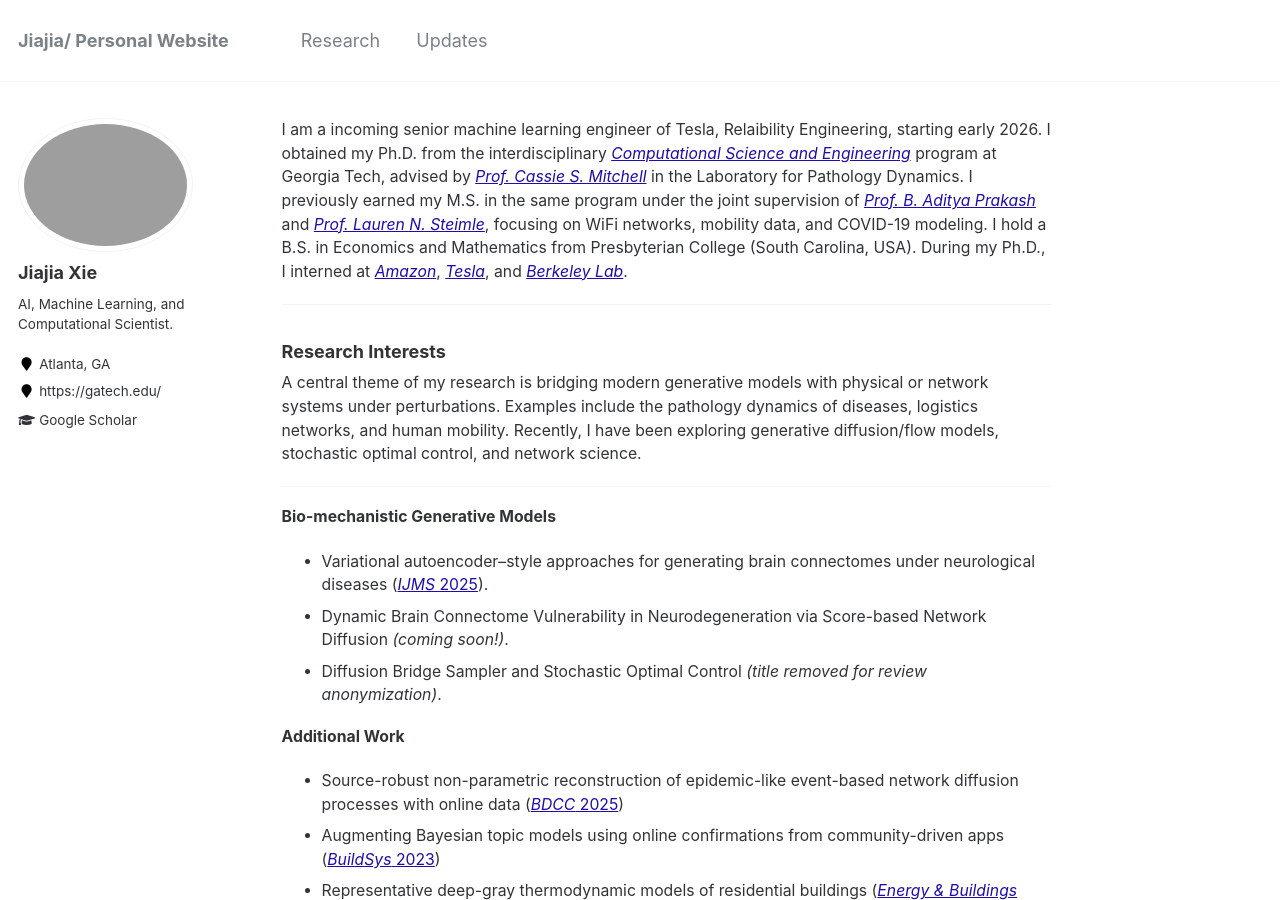
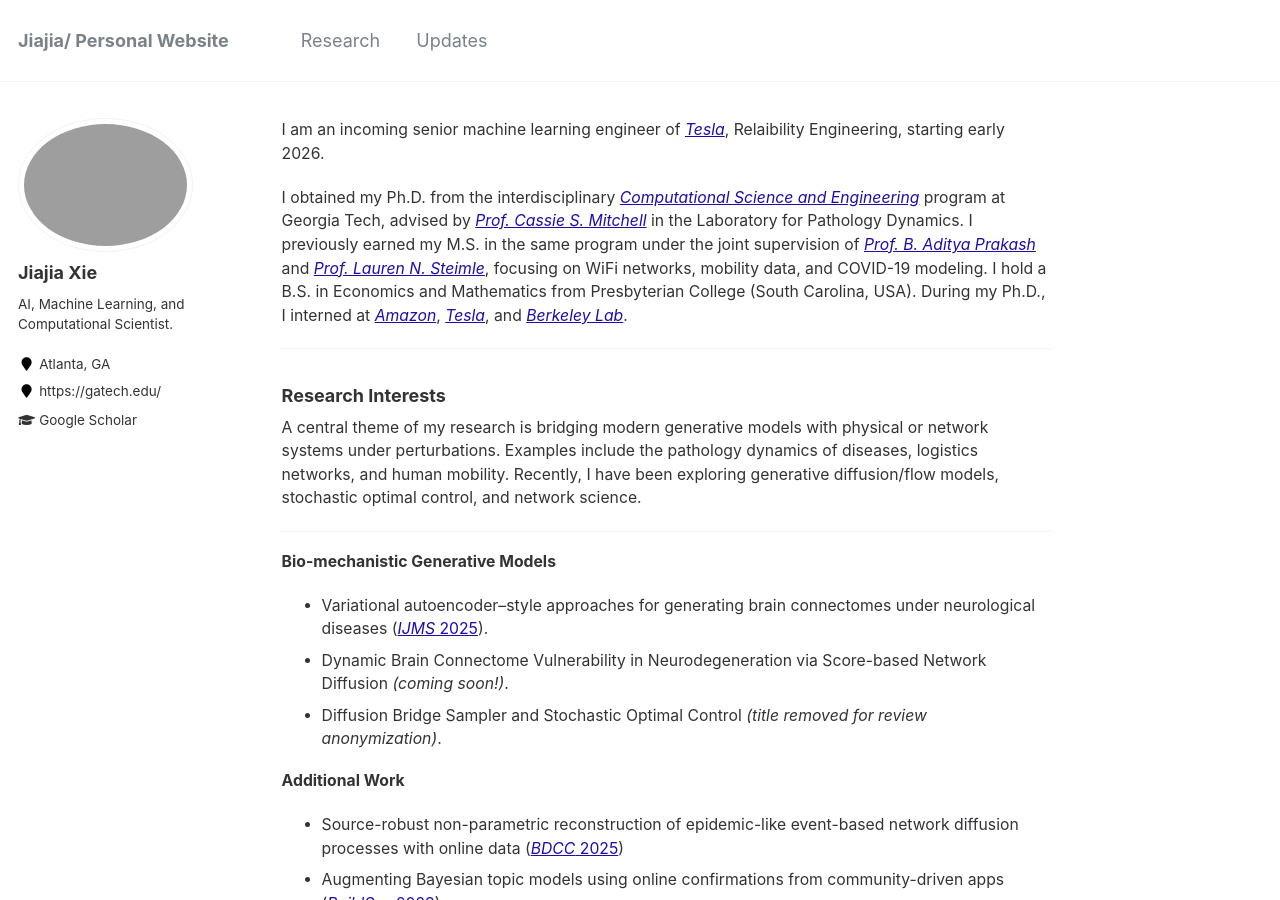
Before and after one commit to jxie1997/jxie1997.github.io, a Jekyll site: the page built from _pages/about.md, in a window 1280 px wide and 900 px high. Built offline with Jekyll 4.4.1, drawn with Linux system fonts in a browser that asks for light colours.

Commit message:
nov 25th second update

```diff
--- a/_pages/about.md
+++ b/_pages/about.md
@@ -7,7 +7,8 @@ redirect_from:
   - /about.html
 ---
 
-I am a incoming senior machine learning engineer of Tesla, Relaibility Engineering, starting early 2026.
+I am an incoming senior machine learning engineer of *[Tesla](https://tesla.com/)*, Relaibility Engineering, starting early 2026.
+
 I obtained my Ph.D. from the interdisciplinary *[Computational Science and Engineering](https://cse.gatech.edu/)* program at Georgia Tech, advised by *[Prof. Cassie S. Mitchell](https://bme.gatech.edu/bme/faculty/Cassie-S.-Mitchell)* in the Laboratory for Pathology Dynamics. I previously earned my M.S. in the same program under the joint supervision of *[Prof. B. Aditya Prakash](https://faculty.cc.gatech.edu/~badityap/)* and *[Prof. Lauren N. Steimle](https://sites.gatech.edu/steimle/)*, focusing on WiFi networks, mobility data, and COVID-19 modeling. I hold a B.S. in Economics and Mathematics from Presbyterian College (South Carolina, USA). During my Ph.D., I interned at *[Amazon](https://www.amazon.science/)*, *[Tesla](https://tesla.com/)*, and *[Berkeley Lab](https://www.lbl.gov/)*.
 
 
```
Also changed, not shown: 1 other file.
